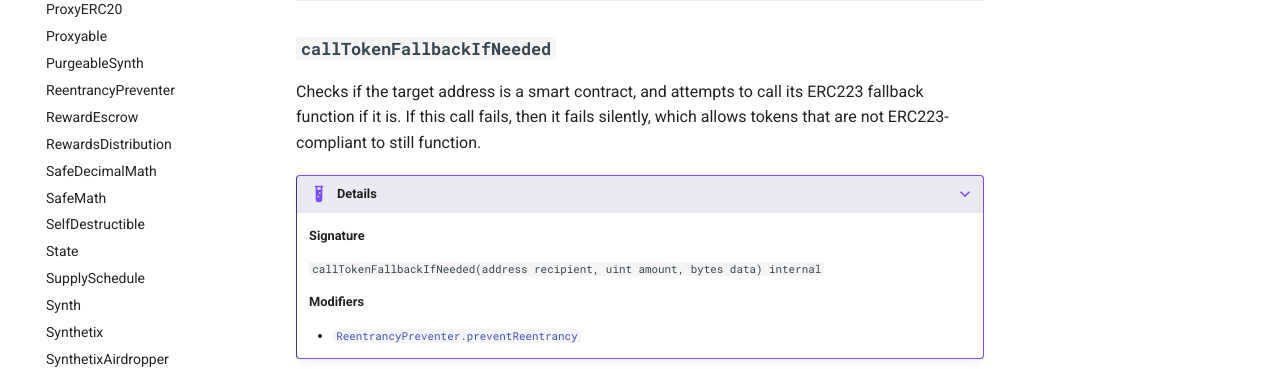
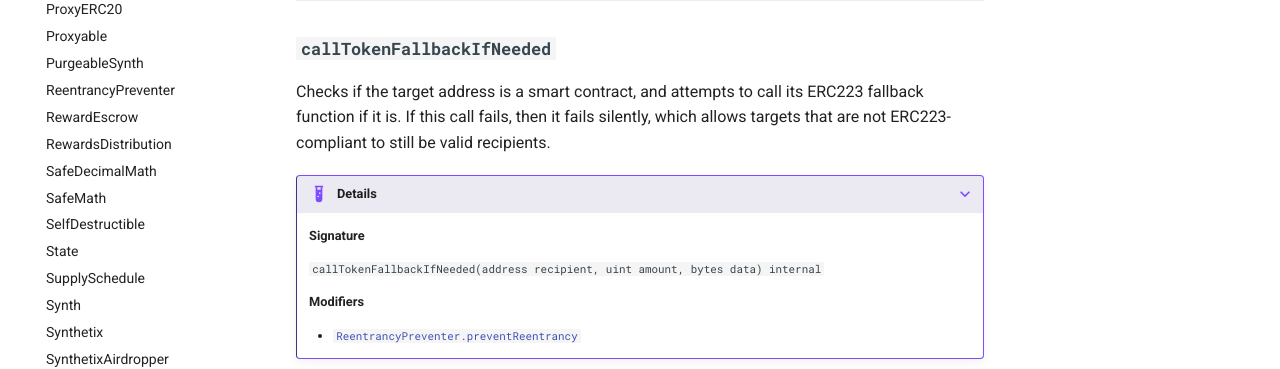
Before and after one commit to Synthetixio/synthetix, an MkDocs documentation site: the page built from docs/contracts/TokenFallbackCaller.md, in a window 1280 px wide and 900 px high, scrolled down 590 px. Shown: the part 327-696 px from the top of the window. Built offline with MkDocs 1.6.1 and Material for MkDocs 9.7.7, drawn with Linux system fonts in a browser that asks for light colours; comment, search, counter and statistics services are not loaded.

Commit message:
TokenFallbackCaller fixes.

```diff
--- a/docs/contracts/TokenFallbackCaller.md
+++ b/docs/contracts/TokenFallbackCaller.md
@@ -25,7 +25,7 @@ Allows inheriting contracts to call an ERC223 token fallback function of an exte
 
 ### `callTokenFallbackIfNeeded`
 
-Checks if the target address is a smart contract, and attempts to call its ERC223 fallback function if it is. If this call fails, then it fails silently, which allows tokens that are not ERC223-compliant to still function.
+Checks if the target address is a smart contract, and attempts to call its ERC223 fallback function if it is. If this call fails, then it fails silently, which allows targets that are not ERC223-compliant to still be valid recipients.
 
 ???+ example "Details"
     **Signature**
```
